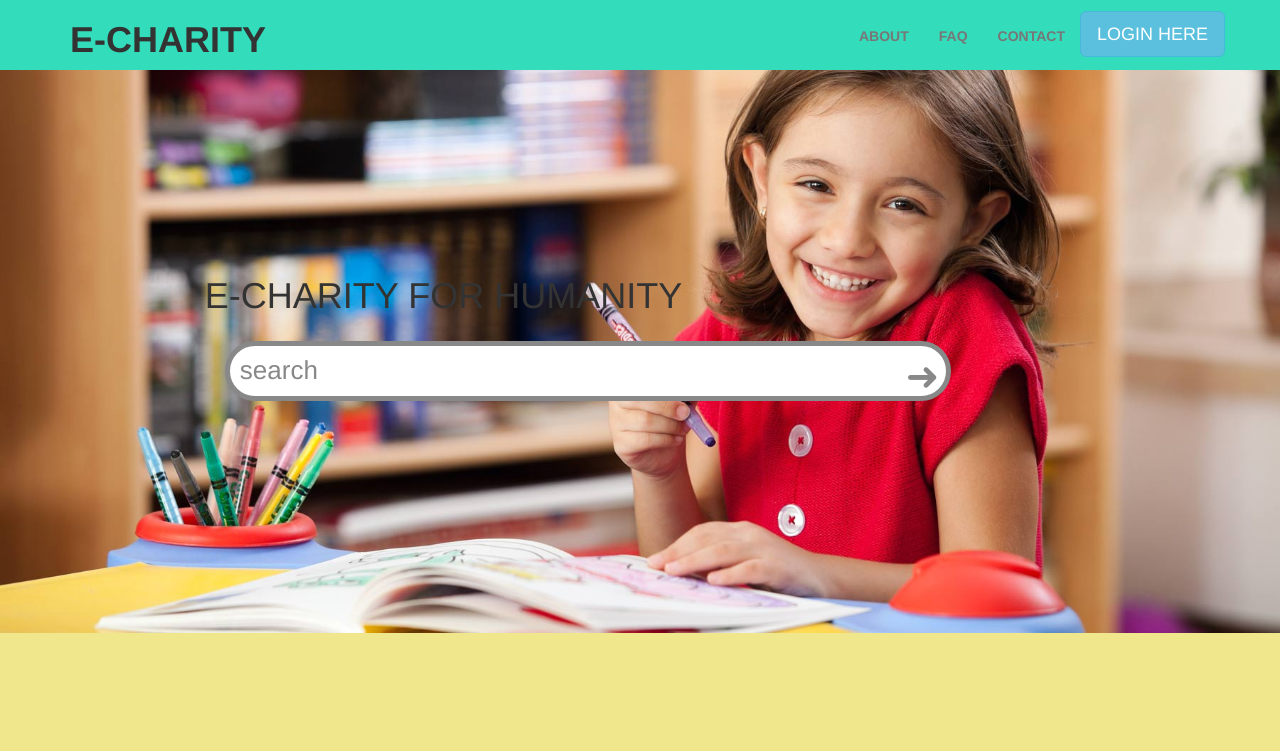
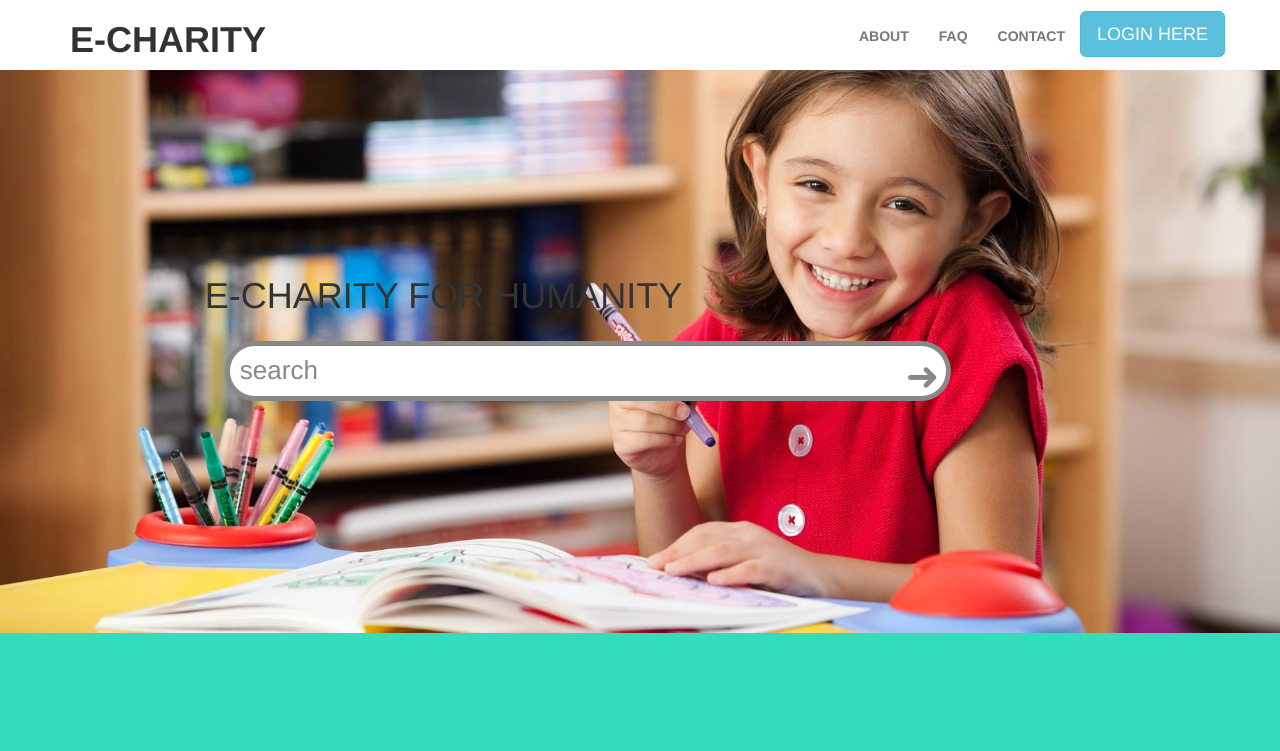
Before and after one commit to vitbrajesh/Echarity, a Django app: page / in a window 1280 px wide. Shown: the top 751 px of the page. Run offline with Django 3.2, Linux system fonts and the light colour scheme; parts of the project's set-up code (start-up, migrations or seed data) failed here and were passed over; some libraries are stand-ins or nearby versions.

Commit message:
vinayvitE-Site

```diff
--- a/products/templates/products/header.html
+++ b/products/templates/products/header.html
@@ -23,7 +23,7 @@
 
 <style>
 .navbar-default{
-background: #33dcbb;
+background:white;
 }
 .modal-footer{
 background:#00CC99;
@@ -48,7 +48,7 @@ background:#00CC99;
         padding-left: auto;}
 </style>
 </head>
-<body style="background:Khaki">
+<body style="background: #33dcbb">
 <div class="navbar-default navbar-fixed-top" role="navigation">
 <div class="container">
 <div class="navbar-header">
--- a/templates/faq.html
+++ b/templates/faq.html
@@ -28,7 +28,7 @@
 
 <style>
 .navbar-default{
-background: #33dcbb;
+background: white;
 
 }
 .modal-footer{
@@ -55,7 +55,7 @@ background:#00CC99;
 }
 </style>
 </head>
-<body style="background:Khaki">
+<body style="background:#33dcbb">
 <div class="navbar-default navbar-fixed-top" role="navigation">
 <div class="container">
 <div class="navbar-header">
--- a/templates/home.html
+++ b/templates/home.html
@@ -36,7 +36,7 @@
 
 <style>
 .navbar-default{
-background:#33dcbb;
+background:white;
 }
 .modal-footer{
 background:#00CC99;
@@ -61,7 +61,7 @@ background:#00CC99;
         padding-left: auto;}
 </style>
 </head>
-<body style="background:Khaki">
+<body style="background:#33dcbb">
 <div class="navbar-default navbar-fixed-top" role="navigation">
 <div class="container">
 <div class="navbar-header">
```
Also changed, not shown: 3 other files.
